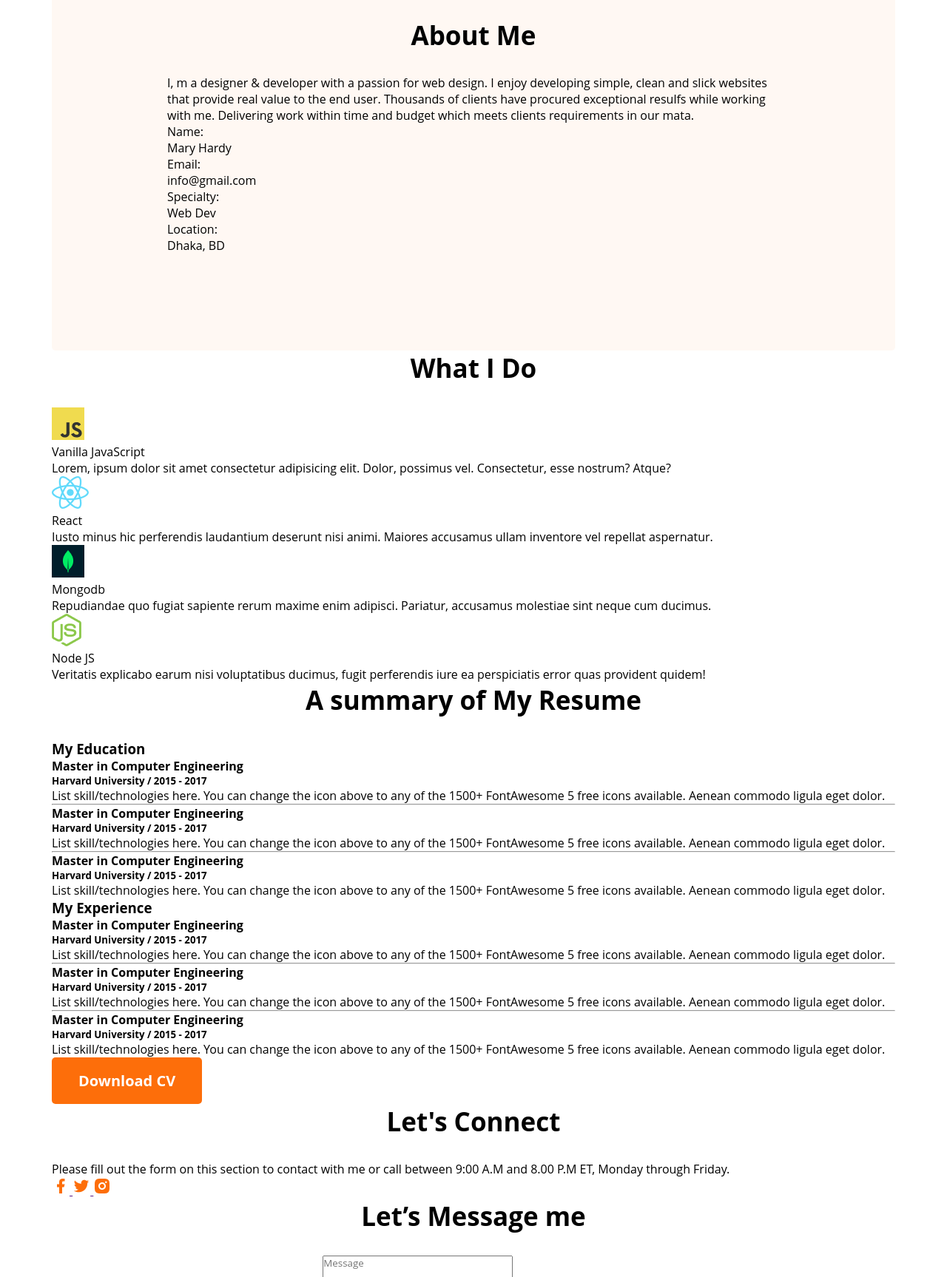
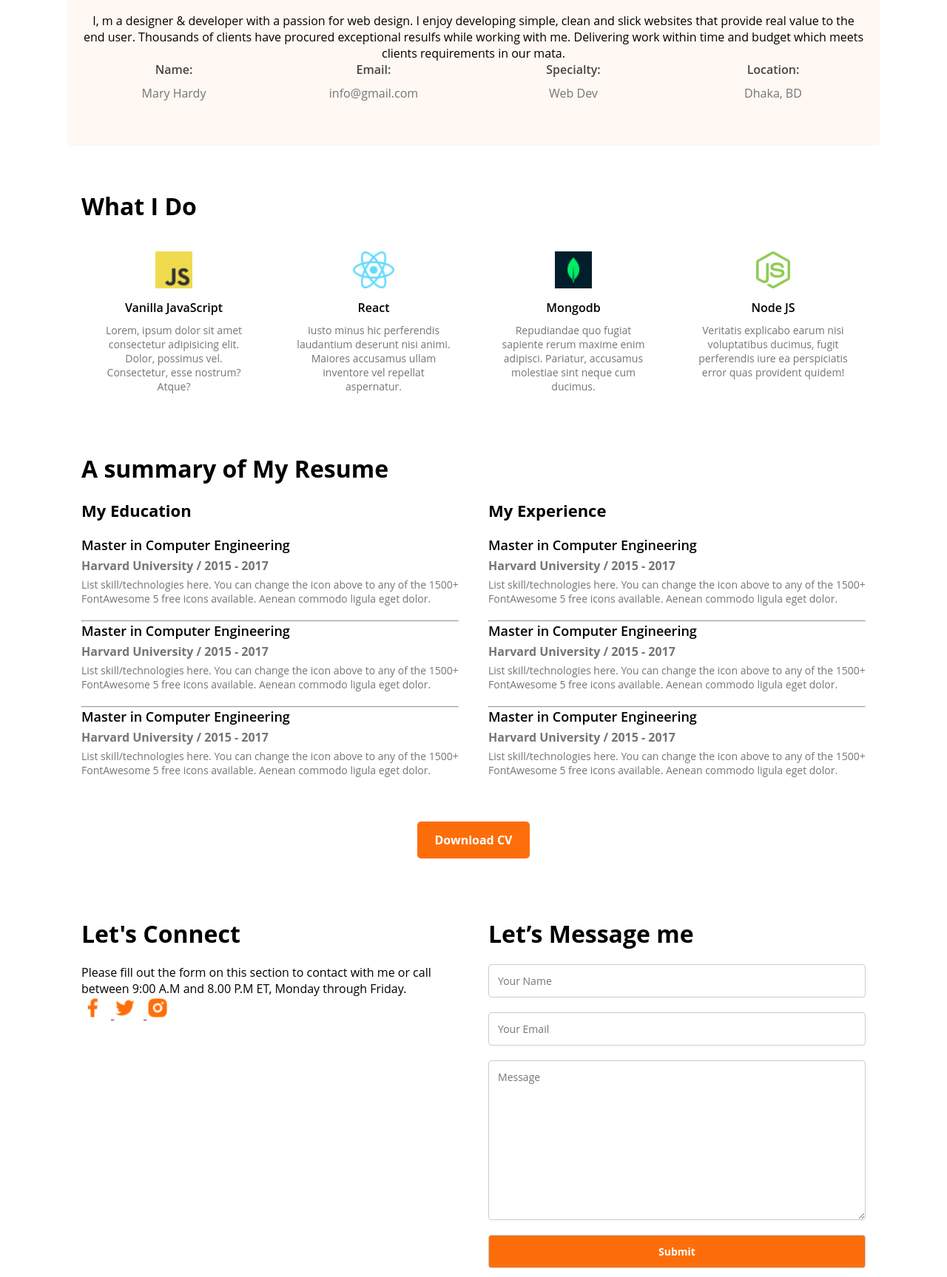
Before and after one commit to Muntasirjadid18/protfolio-developer-, a plain HTML site: page index.html in a window 1280 px wide. Shown: the part 1073-2800 px from the top of the page at 74% size. Drawn offline with Linux system fonts and the light colour scheme.

Commit message:
responsive

```diff
--- a/style.css
+++ b/style.css
@@ -1,10 +1,9 @@
 * {
-  margin: 0px;
-  padding: 0px;
+  margin: 0;
+  padding: 0;
   font-family: "Open Sans", serif;
+  box-sizing: border-box;
 }
-
-
 
 header {
   background-color: #FFF8F3;
@@ -14,14 +13,7 @@ header {
   padding-top: 50px;
 }
 
-.dark-01 {
-  color: #181818;
-}
-
-.dark-02 {
-  color: #474747;
-}
-
+/* NAVIGATION */
 .nav-title {
   font-size: 45px;
   font-weight: 800;
@@ -31,7 +23,15 @@ nav {
   display: flex;
   justify-content: space-between;
   align-items: center;
-  margin: 0px 230px 0px 226px;
+  padding: 0 20px;
+  flex-wrap: wrap;
+}
+
+nav ul {
+  display: flex;
+  align-items: center;
+  gap: 20px;
+  flex-wrap: wrap;
 }
 
 nav ul li {
@@ -43,126 +43,290 @@ nav li a {
   color: #474747;
 }
 
-nav ul {
-  display: flex;
-  align-items: center;
-  gap: 50px;
-}
-
 .btn-primary {
-  padding: 18px 36px;
+  padding: 14px 24px;
   background-color: #FD6E0A;
   color: white;
-  font-size: 20px;
+  font-size: 16px;
   font-weight: 700;
   border-radius: 5px;
   border: none;
+  cursor: pointer;
 }
 
 .btn-secondary {
-  padding: 18px 36px;
+  padding: 14px 24px;
   color: #FD6E0A;
   background-color: white;
-  font-size: 20px;
+  font-size: 16px;
   font-weight: 700;
   border-radius: 5px;
   border: 1px solid #FD6E0A;
 }
 
-
-
+/* BANNER */
 .banner {
-  margin-left: 230px;
-  margin-top: 47px;
   display: flex;
+  flex-direction: column-reverse;
   align-items: center;
+  gap: 20px;
+  margin: 40px 20px;
+  text-align: center;
 }
 
 .banner-info {
-  max-width: 585px
+  max-width: 100%;
 }
 
 .banner-greetings {
   color: #474747;
-  font-family: "Open Sans";
-  font-size: 45px;
+  font-size: 30px;
   font-weight: 600;
   margin-bottom: 5px;
 }
 
 .banner-title {
   color: #181818;
-  font-family: "Open Sans";
-  font-size: 85px;
+  font-size: 50px;
   font-weight: 700;
   margin-bottom: 20px;
 }
 
 .banner-desc {
-  color: var(--Dark-03, #757575);
-  font-family: "Open Sans";
-  font-size: 18px;
+  color: #757575;
+  font-size: 16px;
   font-weight: 400;
   margin-bottom: 30px;
 }
 
 .banner img {
-  margin-right: 38px;
+  max-width: 90%;
+  height: auto;
 }
 
+/* MAIN CONTAINER */
 main {
   max-width: 1140px;
-  margin: 0px auto;
-  margin-top: 130px;
+  margin: 0 auto;
+  padding: 20px;
 }
 
-/* About Me section starts */
-.about{
-  padding: 131px 156px;
+/* ABOUT SECTION */
+.about {
+  padding: 60px 20px;
   background-color: #FFF8F3;
   border-radius: 5px;
+  text-align: center;
 }
+
 .section-title {
-  text-align: center;
-  font-family: "Open Sans";
-  font-size: 35px;
+  font-size: 32px;
   font-weight: 700;
+  margin-bottom: 20px;
+}
+
+.section-desc {
+  color: #757575;
+  font-size: 16px;
+  font-weight: 400;
   margin-bottom: 30px;
 }
 
-.section-desc {
-  color: var(--Dark-03, #757575);
-  text-align: center;
-  font-family: "Open Sans";
-  font-size: 18px;
-  font-weight: 400;
-  margin-bottom: 30px;
+.about-info-container {
+  display: grid;
+  grid-template-columns: 1fr;
+  gap: 20px;
 }
-.about-items{
+
+.about-info {
   display: flex;
-  justify-content: space-around;
+  justify-content: center;
+  gap: 10px;
+  flex-direction: column;
   text-align: center;
 }
 
-
-.skill-section{
-  margin-top: 130px;
+.info-title {
+  font-weight: 600;
+  color: #474747;
 }
 
-.skill-items {
+.info-description {
+  color: #757575;
+}
+
+/* SKILLS SECTION */
+.what-i-do {
+  margin-top: 60px;
+  padding: 0 20px;
+}
+
+.skills-container {
   display: grid;
   grid-template-columns: 1fr;
-  gap: 24px;
+  gap: 20px;
 }
 
+.skill {
+  padding: 20px;
+  border-radius: 5px;
+  background: #fff;
+  text-align: center;
+}
+
+.skill img {
+  height: 50px;
+  margin-bottom: 10px;
+}
+
+.skill-title {
+  font-weight: 600;
+  margin-bottom: 10px;
+}
+
+.skill-description {
+  color: #757575;
+  font-size: 14px;
+}
+
+/* RESUME SECTION */
+.resume {
+  margin-top: 60px;
+  padding: 0 20px;
+}
+
+.resume-content {
+  display: flex;
+  flex-direction: column;
+  gap: 40px;
+}
+
+.resume-title {
+  font-size: 22px;
+  font-weight: 700;
+  margin-bottom: 20px;
+}
+
+.resume-item {
+  margin-bottom: 20px;
+}
+
+.resume-item .title {
+  font-size: 18px;
+  font-weight: 600;
+}
+
+.resume-item .sub-title {
+  font-size: 16px;
+  color: #757575;
+  margin: 5px 0;
+}
+
+.resume-item .description {
+  font-size: 14px;
+  color: #757575;
+}
+
+.resume-button {
+  text-align: center;
+  margin-top: 40px;
+}
+
+/* CONTACT SECTION */
+.contact {
+  margin-top: 60px;
+  padding: 20px;
+  display: flex;
+  flex-direction: column;
+  gap: 40px;
+}
+
+.contact img {
+  width: 30px;
+  margin-right: 10px;
+}
+
+.contact form {
+  display: flex;
+  flex-direction: column;
+  gap: 20px;
+}
+
+.contact input,
+.contact textarea {
+  padding: 12px;
+  border: 1px solid #ccc;
+  border-radius: 4px;
+  font-size: 14px;
+}
+
+/* MEDIA QUERIES FOR TABLET */
 @media (min-width: 768px) {
-  .skill-items {
+  nav {
+    padding: 0 40px;
+  }
+
+  .banner {
+    flex-direction: row;
+    text-align: left;
+    justify-content: space-between;
+    margin: 80px 40px;
+  }
+
+  .banner-info {
+    max-width: 50%;
+  }
+
+  .about-info-container {
     grid-template-columns: repeat(2, 1fr);
+  }
+
+  .skills-container {
+    grid-template-columns: repeat(2, 1fr);
+  }
+
+  .resume-content {
+    flex-direction: row;
+    justify-content: space-between;
+  }
+
+  .resume-content > div {
+    flex: 1;
+  }
+
+  .contact {
+    flex-direction: row;
+    justify-content: space-between;
+  }
+
+  .contact > div {
+    flex: 1;
   }
 }
 
+/* MEDIA QUERIES FOR DESKTOP */
 @media (min-width: 1024px) {
-  .skill-items {
+  nav {
+    padding: 0 120px;
+  }
+
+  .skills-container {
     grid-template-columns: repeat(4, 1fr);
   }
+
+  .about-info-container {
+    grid-template-columns: repeat(4, 1fr);
+  }
+
+  .banner-title {
+    font-size: 85px;
+  }
+
+  .banner-greetings {
+    font-size: 45px;
+  }
+
+  .banner-desc {
+    font-size: 18px;
+  }
 }
```
